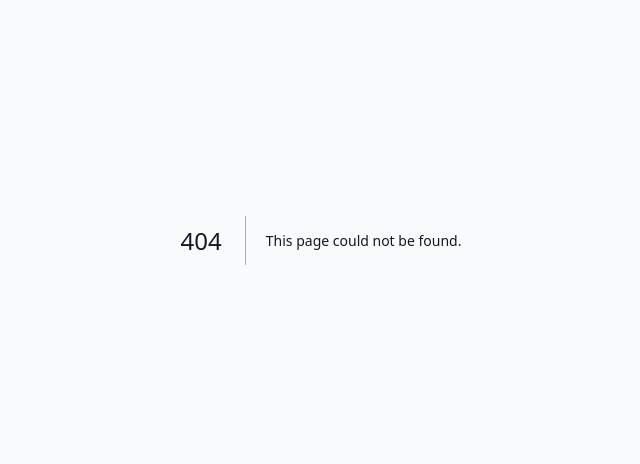
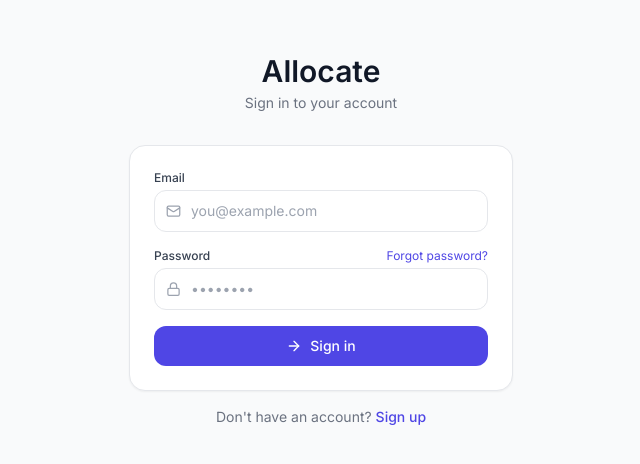
Before and after one commit to helderaas/allocate, a Next.js app: page /login in a window 1280 px wide. Before the commit this address had no page. Shown: the part 160-624 px from the top of the page, without its empty margins (319-959 px from the left). Built offline with nearby package versions, Linux system fonts and the light colour scheme; no server answers.

Commit message:
feat: add login page

```diff
--- /dev/null
+++ b/src/app/login/page.tsx
@@ -0,0 +1,120 @@
+"use client";
+import { useState } from "react";
+import { useRouter, useSearchParams } from "next/navigation";
+import { createClient } from "@supabase/supabase-js";
+import { Loader2, Mail, Lock, ArrowRight } from "lucide-react";
+import { Suspense } from "react";
+
+const supabase = createClient(
+  process.env.NEXT_PUBLIC_SUPABASE_URL!,
+  process.env.NEXT_PUBLIC_SUPABASE_ANON_KEY!
+);
+
+function LoginContent() {
+  const router = useRouter();
+  const params = useSearchParams();
+  const returnTo = params.get("returnTo") || "/dashboard";
+
+  const [email, setEmail] = useState("");
+  const [password, setPassword] = useState("");
+  const [loading, setLoading] = useState(false);
+  const [error, setError] = useState("");
+
+  const handleLogin = async (e: React.FormEvent) => {
+    e.preventDefault();
+    setLoading(true);
+    setError("");
+
+    const { error } = await supabase.auth.signInWithPassword({ email, password });
+
+    if (error) {
+      setError(error.message);
+      setLoading(false);
+      return;
+    }
+
+    router.push(returnTo);
+    router.refresh();
+  };
+
+  return (
+    <div className="min-h-screen bg-gray-50 flex flex-col items-center justify-center p-4">
+      <div className="w-full max-w-sm">
+        {/* Logo */}
+        <div className="text-center mb-8">
+          <h1 className="text-3xl font-semibold text-gray-900">Allocate</h1>
+          <p className="text-gray-500 text-sm mt-1">Sign in to your account</p>
+        </div>
+
+        <div className="bg-white rounded-2xl border border-gray-200 p-6 shadow-sm">
+          <form onSubmit={handleLogin} className="space-y-4">
+            <div>
+              <label className="block text-xs font-medium text-gray-700 mb-1">Email</label>
+              <div className="relative">
+                <Mail size={15} className="absolute left-3 top-1/2 -translate-y-1/2 text-gray-400" />
+                <input
+                  type="email"
+                  value={email}
+                  onChange={e => setEmail(e.target.value)}
+                  required
+                  placeholder="you@example.com"
+                  className="w-full pl-9 pr-3 py-2.5 text-sm border border-gray-200 rounded-xl focus:outline-none focus:border-indigo-400"
+                />
+              </div>
+            </div>
+
+            <div>
+              <div className="flex items-center justify-between mb-1">
+                <label className="block text-xs font-medium text-gray-700">Password</label>
+                <a href="/forgot-password" className="text-xs text-indigo-600 hover:text-indigo-700">
+                  Forgot password?
+                </a>
+              </div>
+              <div className="relative">
+                <Lock size={15} className="absolute left-3 top-1/2 -translate-y-1/2 text-gray-400" />
+                <input
+                  type="password"
+                  value={password}
+                  onChange={e => setPassword(e.target.value)}
+                  required
+                  placeholder="••••••••"
+                  className="w-full pl-9 pr-3 py-2.5 text-sm border border-gray-200 rounded-xl focus:outline-none focus:border-indigo-400"
+                />
+              </div>
+            </div>
+
+            {error && (
+              <div className="bg-red-50 border border-red-200 rounded-xl p-3 text-red-700 text-xs">
+                {error}
+              </div>
+            )}
+
+            <button
+              type="submit"
+              disabled={loading}
+              className="w-full flex items-center justify-center gap-2 py-2.5 bg-indigo-600 hover:bg-indigo-700 disabled:opacity-60 text-white rounded-xl font-medium text-sm"
+            >
+              {loading ? <Loader2 size={16} className="animate-spin" /> : <ArrowRight size={16} />}
+              {loading ? "Signing in..." : "Sign in"}
+            </button>
+          </form>
+        </div>
+
+        <p className="text-center text-sm text-gray-500 mt-4">
+          Don&apos;t have an account?{" "}
+          <a href="/signup" className="text-indigo-600 hover:text-indigo-700 font-medium">
+            Sign up
+          </a>
+        </p>
+      </div>
+    </div>
+  );
+}
+
+export default function LoginPage() {
+  return (
+    <Suspense fallback={<div className="min-h-screen flex items-center justify-center"><Loader2 className="animate-spin" size={20} /></div>}>
+      <LoginContent />
+    </Suspense>
+  );
+}
```
